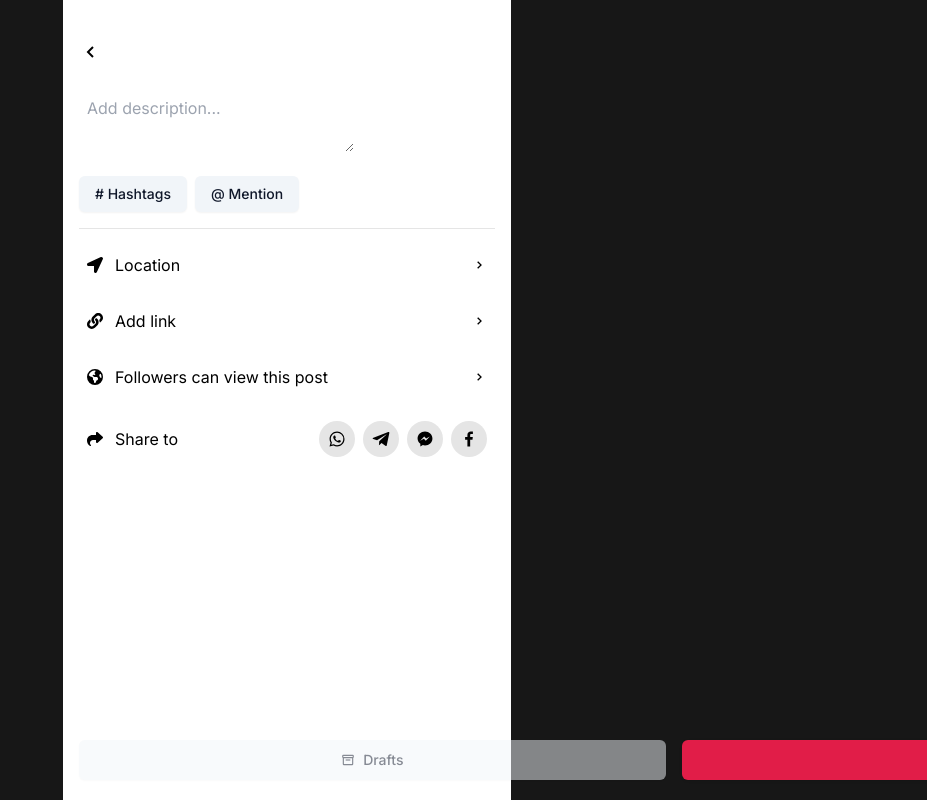
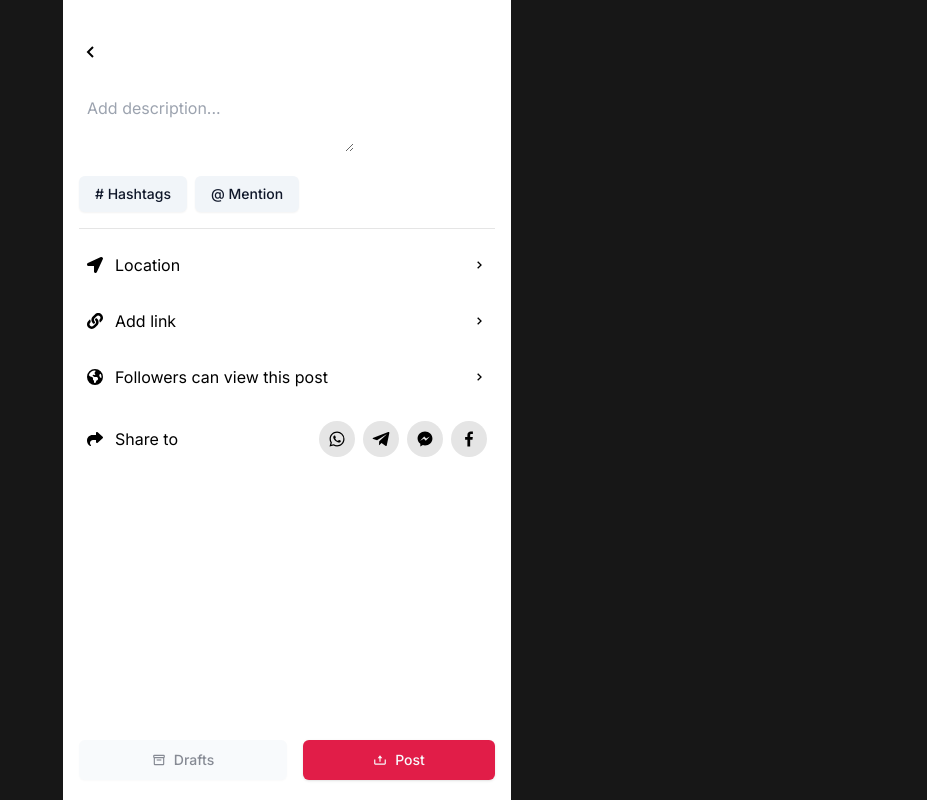
Before and after one commit to matthewdinata/tiktok-techjam-ui, a Next.js app: page /result/edit in a window 1280 px wide. Shown: the whole page, without its empty margins (353-1280 px from the left). Built offline with nearby package versions, Linux system fonts and the light colour scheme.

Commit message:
feat: constraint view to mobile screen

```diff
--- a/src/app/result/edit/page.tsx
+++ b/src/app/result/edit/page.tsx
@@ -34,7 +34,7 @@ export default function EditPage() {
 
 	return (
 		<div className="h-screen w-screen bg-neutral-900">
-			<div className="max-w-md mx-auto p-4 bg-white h-full flex flex-col">
+			<div className="max-w-md mx-auto p-4 bg-white h-screen flex flex-col relative">
 				<Link href="/result" className="w-full flex my-6">
 					<BiChevronLeft fontSize={24} className="cursor-pointer" />
 				</Link>
@@ -83,7 +83,7 @@ export default function EditPage() {
 
 				<EditItems />
 
-				<div className="fixed bottom-5 grid grid-cols-2 justify-center space-x-4 w-11/12">
+				<div className="fixed bottom-5 grid grid-cols-2 justify-center space-x-4 w-11/12 md:max-w-[26rem]">
 					<Button variant="secondary" size="lg" disabled>
 						<BiBox className="mr-2" />
 						Drafts
```
